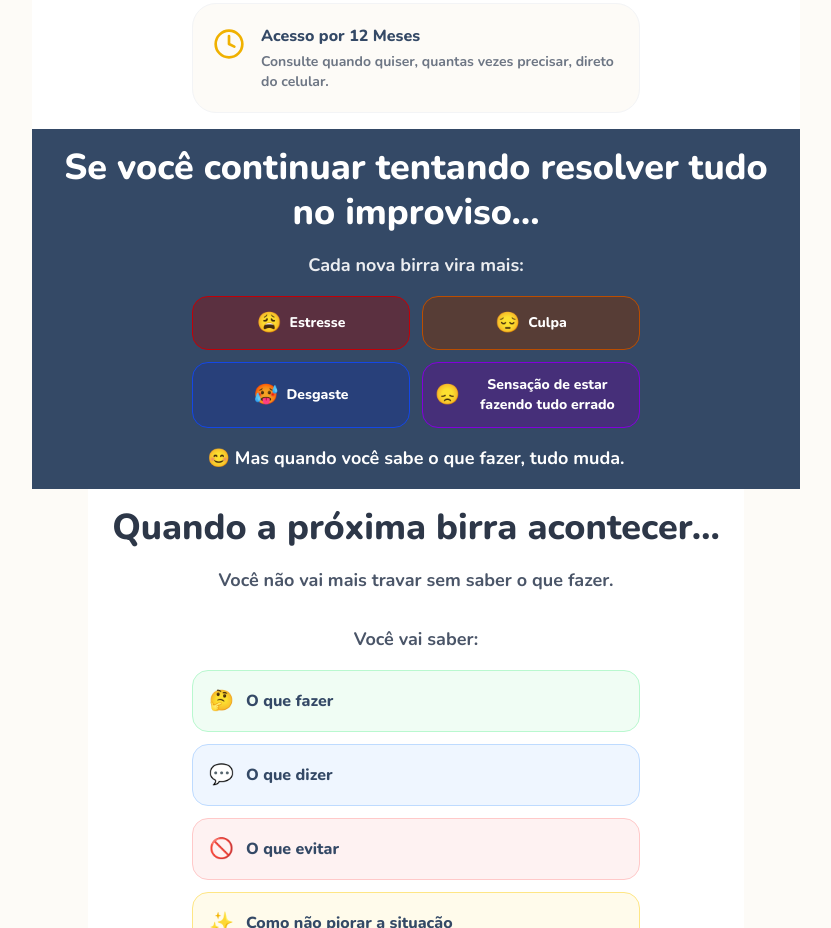
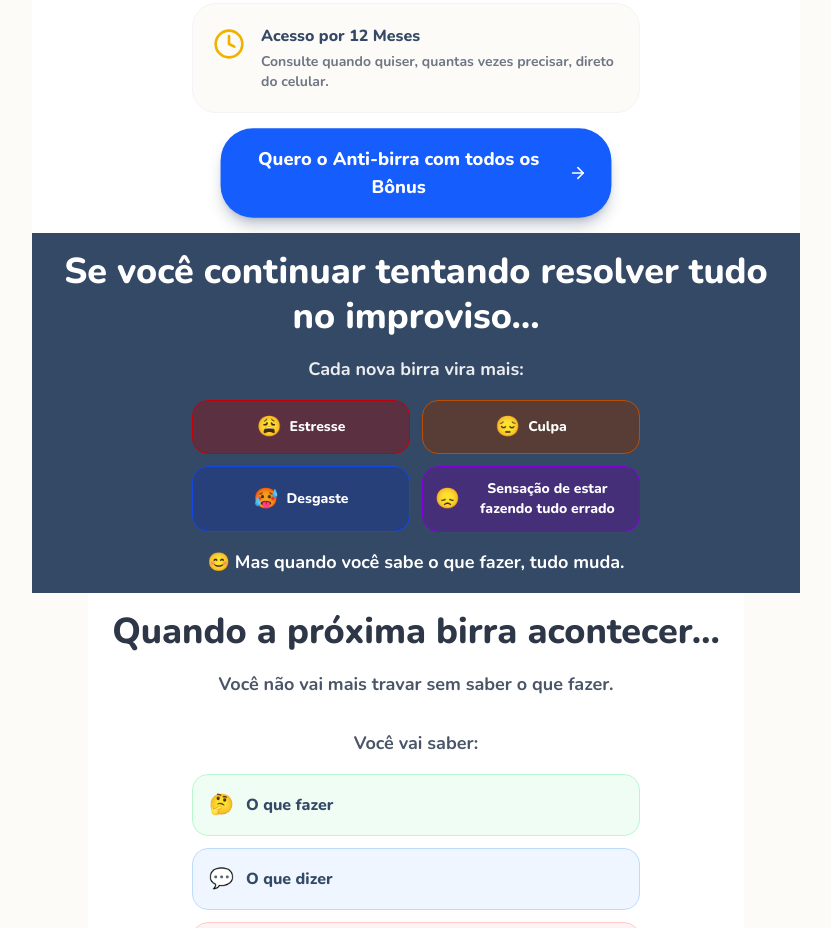
Before and after one commit to jcbusinessdr26-design/Quiz-como-acabar-com-birra-do-seu-filho, a React (Vite) app: page / in a window 1280 px wide. Shown: the part 6680-7608 px from the top of the page, without its empty margins (224-1055 px from the left). Built offline with nearby package versions, Linux system fonts and the light colour scheme.

Commit message:
Adiciona botão azul Quero o Anti-birra com todos os Bônus após bônus

```diff
--- a/src/components/SalesPage.tsx
+++ b/src/components/SalesPage.tsx
@@ -418,6 +418,20 @@ export const SalesPage: React.FC<SalesPageProps> = ({ onPurchase }) => {
             </motion.div>
           ))}
         </div>
+        <motion.div
+          whileHover={{ scale: 1.02 }}
+          whileTap={{ scale: 0.98 }}
+          animate={{ scale: [1, 1.02, 1] }}
+          transition={{ repeat: Infinity, duration: 1.5, ease: "easeInOut" }}
+          className="mt-4 max-w-sm mx-auto"
+        >
+          <Button
+            onClick={scrollToOffer}
+            className="bg-blue-600 hover:bg-blue-700 text-white py-4 text-lg font-black border-none rounded-[2rem] w-full"
+          >
+            Quero o Anti-birra com todos os Bônus <ArrowRight className="w-5 h-5 ml-2" />
+          </Button>
+        </motion.div>
       </section>
 
       {/* BLOCO 13 — PRÉ-FECHAMENTO */}
```
